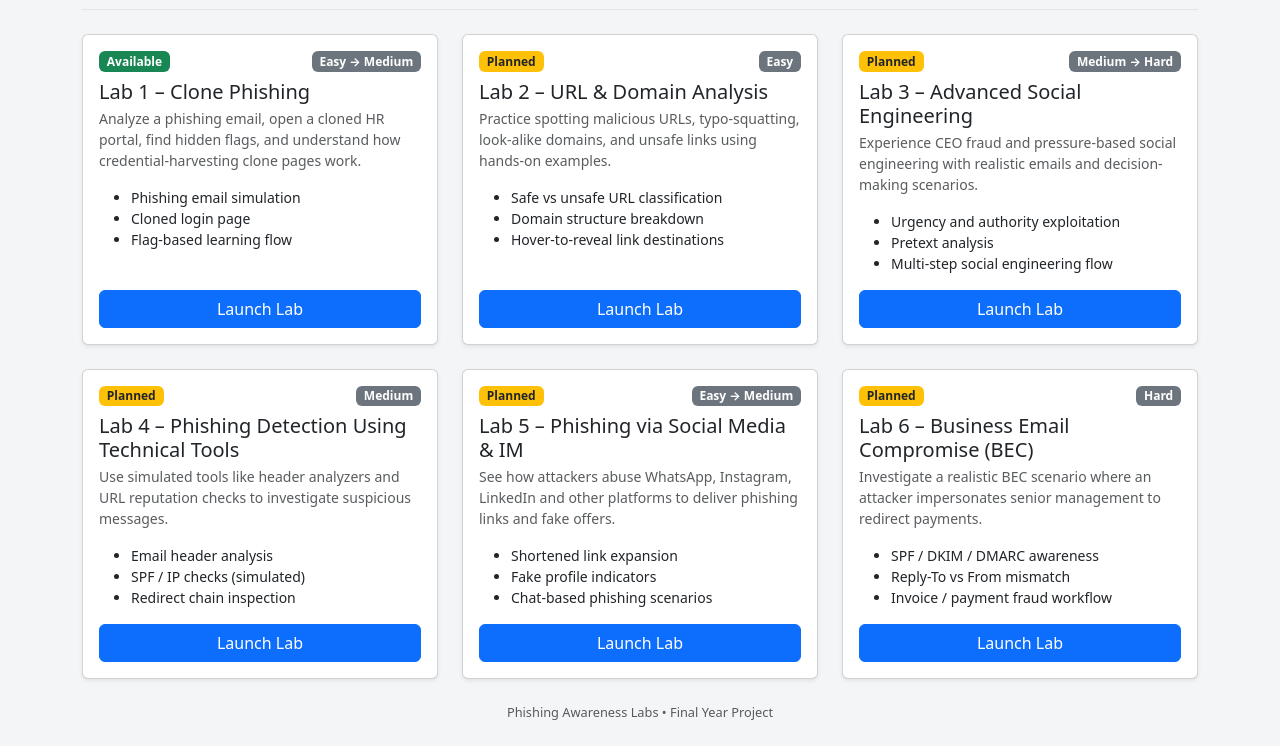
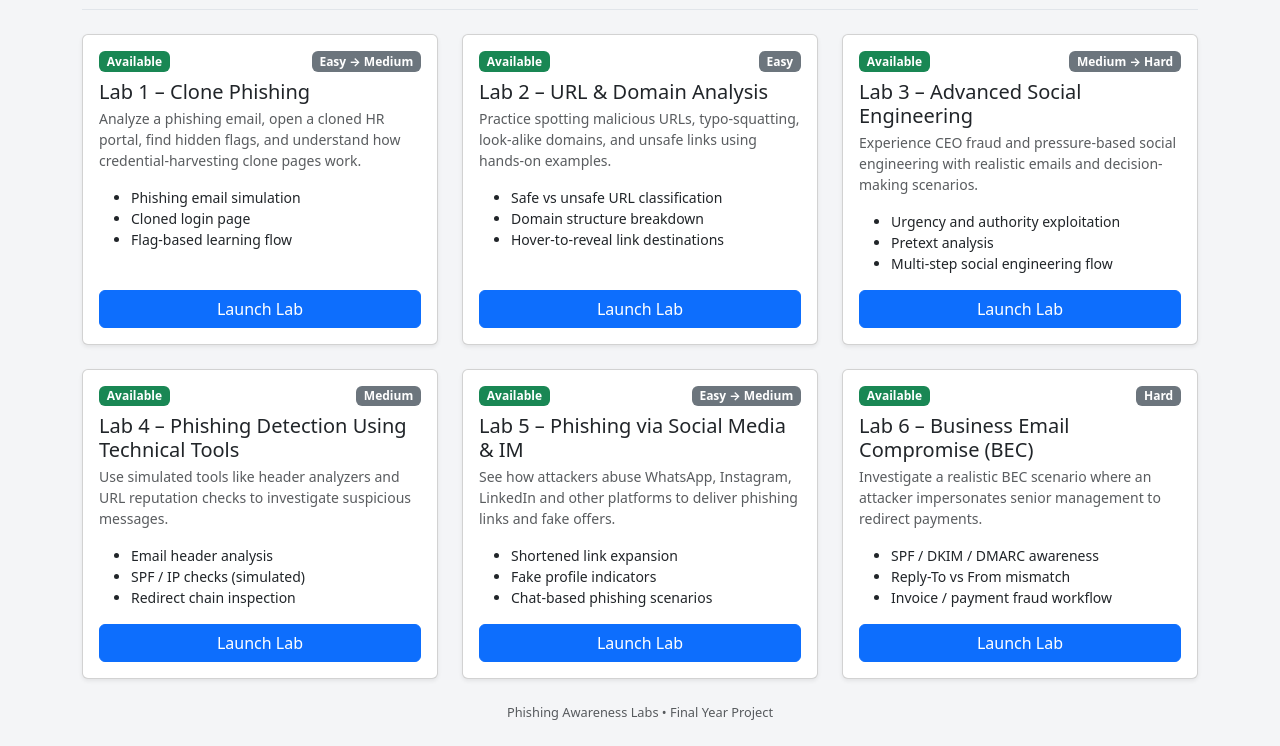
Before and after one commit to tejas185/phishing-lab, a plain HTML site: page index.html in a window 1280 px wide. Shown: the part 89-835 px from the top of the page. Drawn offline with nearby package versions, Linux system fonts and the light colour scheme.

Commit message:
Update index.html

```diff
--- a/index.html
+++ b/index.html
@@ -83,7 +83,7 @@
         <div class="card lab-card shadow-sm">
           <div class="card-body d-flex flex-column">
             <div class="d-flex justify-content-between align-items-start mb-2">
-              <span class="badge bg-warning text-dark lab-badge">Planned</span>
+              <span class="badge bg-success lab-badge">Available</span>
               <span class="badge bg-secondary lab-badge">Easy</span>
             </div>
             <h5 class="card-title mb-1">Lab 2 – URL &amp; Domain Analysis</h5>
@@ -111,7 +111,7 @@
         <div class="card lab-card shadow-sm">
           <div class="card-body d-flex flex-column">
             <div class="d-flex justify-content-between align-items-start mb-2">
-              <span class="badge bg-warning text-dark lab-badge">Planned</span>
+              <span class="badge bg-success lab-badge">Available</span>
               <span class="badge bg-secondary lab-badge">Medium → Hard</span>
             </div>
             <h5 class="card-title mb-1">Lab 3 – Advanced Social Engineering</h5>
@@ -139,7 +139,7 @@
         <div class="card lab-card shadow-sm">
           <div class="card-body d-flex flex-column">
             <div class="d-flex justify-content-between align-items-start mb-2">
-              <span class="badge bg-warning text-dark lab-badge">Planned</span>
+              <span class="badge bg-success lab-badge">Available</span>
               <span class="badge bg-secondary lab-badge">Medium</span>
             </div>
             <h5 class="card-title mb-1">Lab 4 – Phishing Detection Using Technical Tools</h5>
@@ -167,7 +167,7 @@
         <div class="card lab-card shadow-sm">
           <div class="card-body d-flex flex-column">
             <div class="d-flex justify-content-between align-items-start mb-2">
-              <span class="badge bg-warning text-dark lab-badge">Planned</span>
+              <span class="badge bg-success lab-badge">Available</span>
               <span class="badge bg-secondary lab-badge">Easy → Medium</span>
             </div>
             <h5 class="card-title mb-1">Lab 5 – Phishing via Social Media &amp; IM</h5>
@@ -195,7 +195,7 @@
         <div class="card lab-card shadow-sm">
           <div class="card-body d-flex flex-column">
             <div class="d-flex justify-content-between align-items-start mb-2">
-              <span class="badge bg-warning text-dark lab-badge">Planned</span>
+              <span class="badge bg-success lab-badge">Available</span>
               <span class="badge bg-secondary lab-badge">Hard</span>
             </div>
             <h5 class="card-title mb-1">Lab 6 – Business Email Compromise (BEC)</h5>
```
